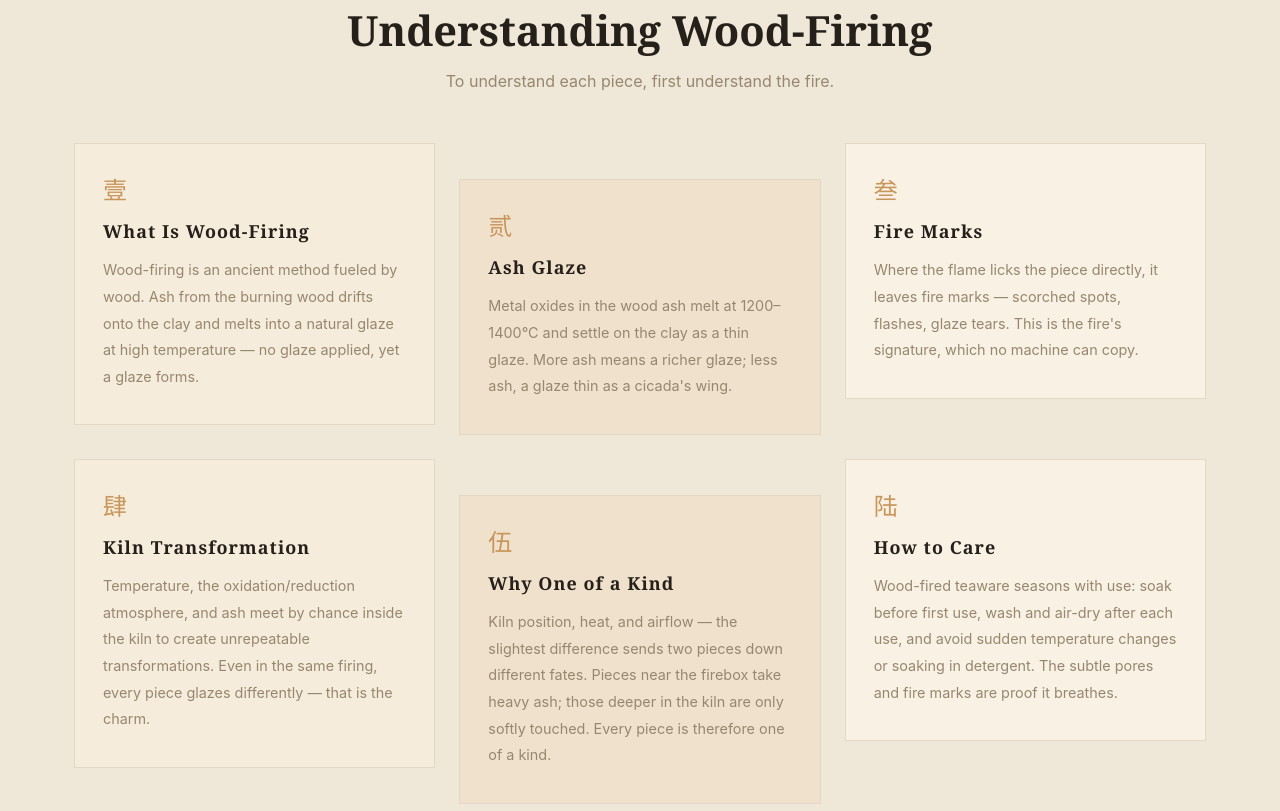
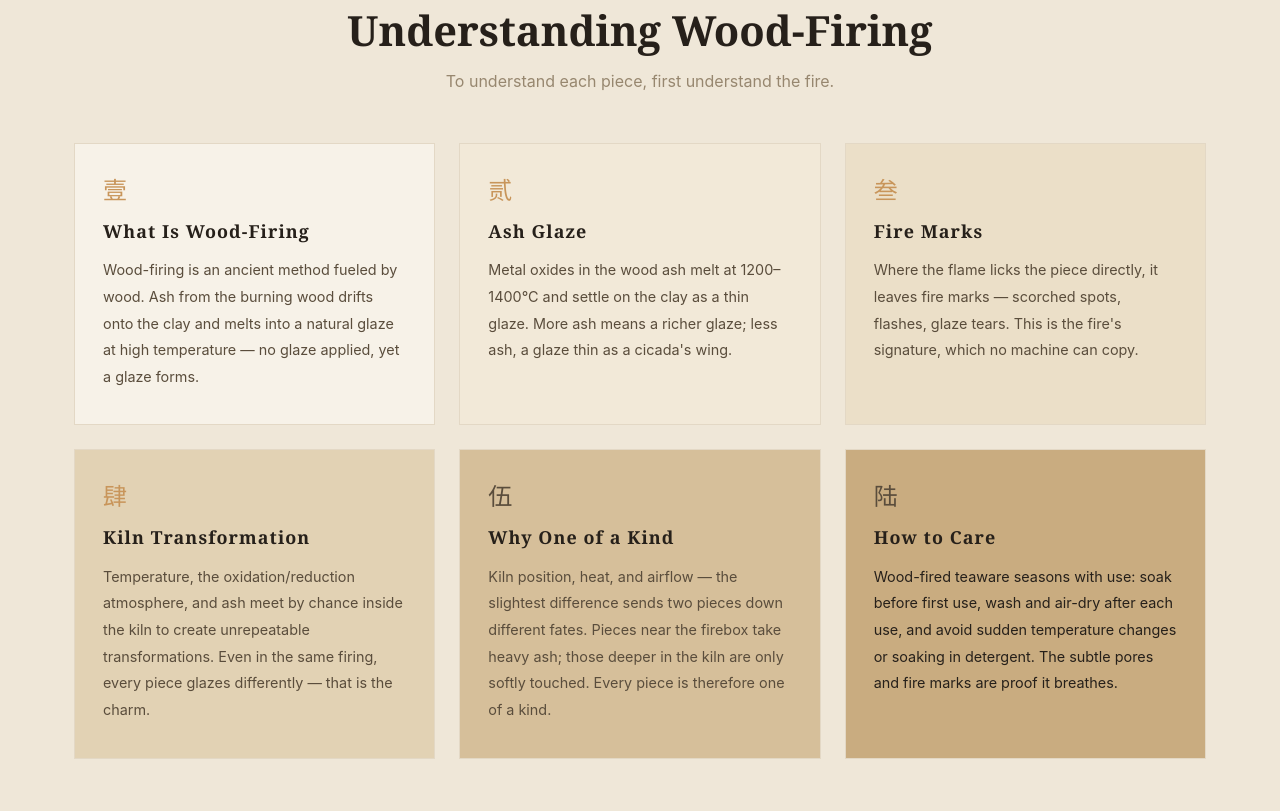
Before and after one commit to garyzhang6111-max/-qingyuan-ceramics, a plain HTML site: page site/craft.html in a window 1280 px wide. Shown: the part 1309-2120 px from the top of the page. Drawn offline with Linux system fonts and the light colour scheme.

Commit message:
读懂柴烧板块改规整对齐+渐进泥土色

```diff
--- a/site/css/style.css
+++ b/site/css/style.css
@@ -177,15 +177,20 @@ section{padding:96px 0}
 /* ---------- 柴烧知识 ---------- */
 .facts{background:var(--bg2)}
 .facts .sec-head{margin-bottom:48px}
-.fact-grid{display:grid;grid-template-columns:repeat(3,1fr);gap:24px;align-items:start}
+.fact-grid{display:grid;grid-template-columns:repeat(3,1fr);gap:24px;align-items:stretch}
 .fact{border:1px solid var(--line);background:#fbf7f0;padding:34px 28px;transition:.3s}
-.fact:nth-child(3n+1){background:#f6ecdb}
-.fact:nth-child(3n+2){background:#f0e1cd;margin-top:36px}
-.fact:nth-child(3n){background:#f8f1e4}
+.fact:nth-child(1){background:#f7f2e8}
+.fact:nth-child(2){background:#f2e9d8}
+.fact:nth-child(3){background:#ebdfc8}
+.fact:nth-child(4){background:#e2d2b4}
+.fact:nth-child(5){background:#d6bf9a}
+.fact:nth-child(6){background:#c9ac80}
 .fact:hover{transform:translateY(-4px);box-shadow:0 18px 40px -22px rgba(31,25,19,.28)}
 .fact .fact-num{font-family:var(--serif);color:var(--accent2);font-size:1.5rem;line-height:1}
 .fact h3{font-size:1.12rem;margin:14px 0 10px;letter-spacing:.06em}
-.fact p{color:var(--muted);font-size:.9rem;line-height:1.85}
+.fact p{color:var(--ink2);font-size:.9rem;line-height:1.85}
+.fact:nth-child(5) .fact-num,.fact:nth-child(6) .fact-num{color:var(--ink2)}
+.fact:nth-child(6) p{color:var(--ink)}
 
 /* ---------- 工艺纪实图集 ---------- */
 .gallery{background:var(--bg)}
```
